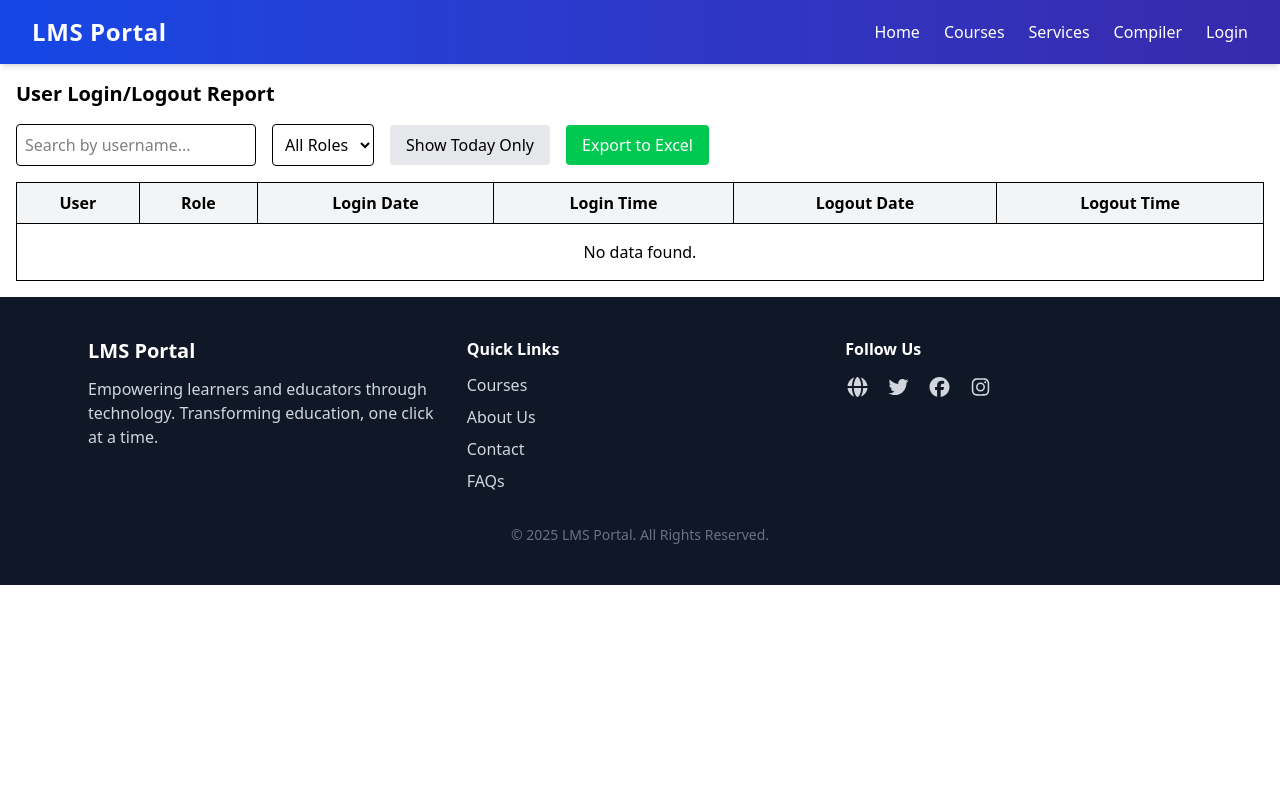
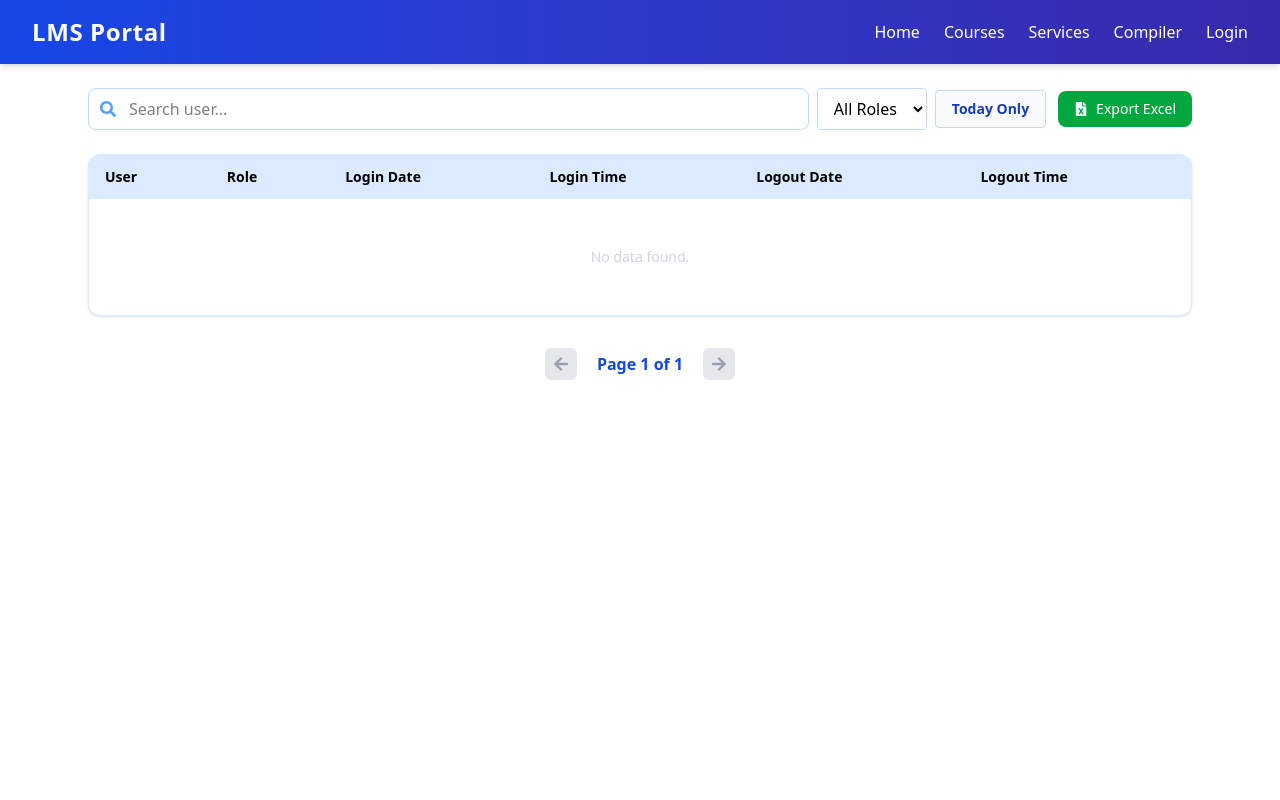
Before and after one commit to Narasimhavadla/LMS, a React (Vite) app in the folder lms/: page /admin-user-activity in a window 1280 px wide. Shown: the top 800 px of the page. Built offline with nearby package versions, Linux system fonts and the light colour scheme.

Commit message:
add show icon to login

```diff
--- a/lms/src/Admin/AdminUserActivity.jsx
+++ b/lms/src/Admin/AdminUserActivity.jsx
@@ -1,5 +1,6 @@
 import React, { useState, useEffect } from "react";
 import * as XLSX from "xlsx";
+import { FaSearch, FaArrowLeft, FaArrowRight, FaFileExcel } from "react-icons/fa";
 
 const AdminUserActivity = () => {
   const [activities, setActivities] = useState([]);
@@ -11,14 +12,14 @@ const AdminUserActivity = () => {
 
   useEffect(() => {
     const stored = JSON.parse(localStorage.getItem("userActivities")) || [];
-    // 🔄 Reverse order (most recent first)
+    // Most recent first
     const sorted = stored.sort(
       (a, b) => new Date(b.loginTime) - new Date(a.loginTime)
     );
     setActivities(sorted);
   }, []);
 
-  // 🧩 Filter logic
+  // Filtering logic
   const filtered = activities.filter((a) => {
     const matchesSearch = a.userId
       ?.toLowerCase()
@@ -28,19 +29,17 @@ const AdminUserActivity = () => {
     const matchesToday = !showTodayOnly
       ? true
       : new Date(a.loginTime).toDateString() === new Date().toDateString();
-
     return matchesSearch && matchesRole && matchesToday;
   });
 
-  // 🧮 Pagination logic
+  // Pagination
   const totalPages = Math.ceil(filtered.length / itemsPerPage);
   const startIndex = (currentPage - 1) * itemsPerPage;
   const paginatedData = filtered.slice(startIndex, startIndex + itemsPerPage);
 
-  // 🧾 Export filtered data to Excel
+  // Export to Excel
   const exportToExcel = () => {
     const exportData = filtered.length > 0 ? filtered : activities;
-
     const ws = XLSX.utils.json_to_sheet(
       exportData.map((a) => ({
         User: a.userId,
@@ -61,131 +60,131 @@ const AdminUserActivity = () => {
   };
 
   return (
-    <div className="p-4">
-      <h2 className="text-xl font-bold mb-4">User Login/Logout Report</h2>
-
-      {/* Filters */}
-      <div className="flex flex-wrap items-center gap-4 mb-4">
-        {/* 🔍 Search Bar */}
+    <div className="p-6 max-w-6xl mx-auto min-h-screen">
+      <div className="flex items-center justify-between mb-6 flex-wrap gap-3">
+        <div className="flex gap-2 items-center grow">
+          <div className="relative grow">
             <input
               type="text"
-          placeholder="Search by username..."
+              placeholder="Search user..."
               value={searchTerm}
               onChange={(e) => {
                 setSearchTerm(e.target.value);
                 setCurrentPage(1);
               }}
-          className="border p-2 rounded w-60"
+              className="pl-10 pr-3 py-2 border border-blue-200 rounded-lg focus:ring-2 focus:ring-blue-300 w-full"
             />
-
-        {/* 🎭 Role Filter */}
+            <FaSearch className="absolute left-3 top-1/2 transform -translate-y-1/2 text-blue-400" />
+          </div>
           <select
             value={roleFilter}
             onChange={(e) => {
               setRoleFilter(e.target.value);
               setCurrentPage(1);
             }}
-          className="border p-2 rounded"
+            className="border border-blue-200 rounded px-3 py-2 focus:ring-blue-300"
           >
             <option value="all">All Roles</option>
             <option value="admin">Admin</option>
             <option value="user">User</option>
           </select>
-
-        {/* 📅 Today Button */}
           <button
-          onClick={() => {
-            setShowTodayOnly(!showTodayOnly);
-            setCurrentPage(1);
-          }}
-          className={`px-4 py-2 rounded ${
+            onClick={() => setShowTodayOnly((t) => !t)}
+            className={`px-4 py-2 rounded transition text-sm font-semibold border ${
               showTodayOnly
-              ? "bg-blue-600 text-white"
-              : "bg-gray-200 hover:bg-gray-300"
+                ? "bg-blue-600 text-white border-blue-600"
+                : "bg-gray-50 text-blue-800 border-blue-200"
             }`}
           >
-          {showTodayOnly ? "Showing Today" : "Show Today Only"}
-        </button>
-
-        {/* 📤 Export Button */}
-        <button
-          onClick={exportToExcel}
-          className="bg-green-500 text-white px-4 py-2 rounded hover:bg-green-600"
-        >
-          Export to Excel
+            Today Only
           </button>
         </div>
-
-      {/* Table */}
-      <table className="w-full border border-gray-300">
-        <thead>
-          <tr className="bg-gray-100">
-            <th className="p-2 border">User</th>
-            <th className="p-2 border">Role</th>
-            <th className="p-2 border">Login Date</th>
-            <th className="p-2 border">Login Time</th>
-            <th className="p-2 border">Logout Date</th>
-            <th className="p-2 border">Logout Time</th>
+        <button
+          className="bg-green-600 hover:bg-green-700 text-white px-4 py-2 rounded-lg flex items-center gap-2 text-sm"
+          onClick={exportToExcel}
+        >
+          <FaFileExcel /> Export Excel
+        </button>
+      </div>
+      <div className="overflow-auto bg-white rounded-xl border border-blue-100 shadow">
+        <table className="w-full text-sm min-w-[800px]">
+          <thead className="sticky top-0 bg-blue-100">
+            <tr>
+              <th className="px-4 py-3 text-left">User</th>
+              <th className="px-4 py-3 text-left">Role</th>
+              <th className="px-4 py-3 text-left">Login Date</th>
+              <th className="px-4 py-3 text-left">Login Time</th>
+              <th className="px-4 py-3 text-left">Logout Date</th>
+              <th className="px-4 py-3 text-left">Logout Time</th>
             </tr>
           </thead>
           <tbody>
-          {paginatedData.length > 0 ? (
-            paginatedData.map((a, i) => (
-              <tr key={i} className="text-center border-t">
-                <td className="p-2 border">{a.userId}</td>
-                <td className="p-2 border">{a.role || "N/A"}</td>
-                <td className="p-2 border">
+            {paginatedData.length === 0 ? (
+              <tr>
+                <td colSpan={6} className="py-12 text-center text-gray-300">
+                  No data found.
+                </td>
+              </tr>
+            ) : (
+              paginatedData.map((a, idx) => (
+                <tr
+                  key={a.loginTime + a.userId}
+                  className={`hover:bg-blue-50 transition ${
+                    idx % 2 === 0 ? "bg-gray-50" : "bg-white"
+                  }`}
+                >
+                  <td className="px-4 py-2 font-semibold">{a.userId}</td>
+                  <td className="px-4 py-2">{a.role || "N/A"}</td>
+                  <td className="px-4 py-2">
                     {new Date(a.loginTime).toLocaleDateString()}
                   </td>
-                <td className="p-2 border">
+                  <td className="px-4 py-2">
                     {new Date(a.loginTime).toLocaleTimeString()}
                   </td>
-                <td className="p-2 border">
+                  <td className="px-4 py-2">
                     {a.logoutTime
                       ? new Date(a.logoutTime).toLocaleDateString()
-                    : "-"}
+                      : <span className="text-gray-400">-</span>}
                   </td>
-                <td className="p-2 border">
+                  <td className="px-4 py-2">
                     {a.logoutTime
                       ? new Date(a.logoutTime).toLocaleTimeString()
-                    : "-"}
+                      : <span className="text-gray-400">-</span>}
                   </td>
                 </tr>
               ))
-          ) : (
-            <tr>
-              <td className="text-center p-4 border" colSpan="6">
-                No data found.
-              </td>
-            </tr>
             )}
           </tbody>
         </table>
-
-      {/* Pagination Controls */}
-      {totalPages > 1 && (
-        <div className="flex justify-center items-center gap-2 mt-4">
+      </div>
+      {/* Pagination */}
+      <div className="flex justify-center items-center gap-2 my-8">
         <button
           disabled={currentPage === 1}
           onClick={() => setCurrentPage((p) => p - 1)}
-            className="px-3 py-1 border rounded disabled:opacity-50"
+          className={`p-2 rounded-md ${
+            currentPage === 1
+              ? "bg-gray-200 text-gray-400"
+              : "bg-blue-200 text-blue-800 hover:bg-blue-300"
+          }`}
         >
-            Prev
+          <FaArrowLeft />
         </button>
-
-          <span className="font-medium">
-            Page {currentPage} of {totalPages}
+        <span className="px-3 font-bold text-blue-700">
+          Page {currentPage} of {totalPages || 1}
         </span>
-
         <button
-            disabled={currentPage === totalPages}
+          disabled={currentPage === totalPages || totalPages === 0}
           onClick={() => setCurrentPage((p) => p + 1)}
-            className="px-3 py-1 border rounded disabled:opacity-50"
+          className={`p-2 rounded-md ${
+            currentPage === totalPages || totalPages === 0
+              ? "bg-gray-200 text-gray-400"
+              : "bg-blue-200 text-blue-800 hover:bg-blue-300"
+          }`}
         >
-            Next
+          <FaArrowRight />
         </button>
       </div>
-      )}
     </div>
   );
 };
```
Also changed, not shown: lms/src/Admin/AdminDashboard.jsx (+9 -9 lines), lms/src/pages/login.jsx (+48 -44 lines). Lines whose indentation alone changed are shown as unchanged.
